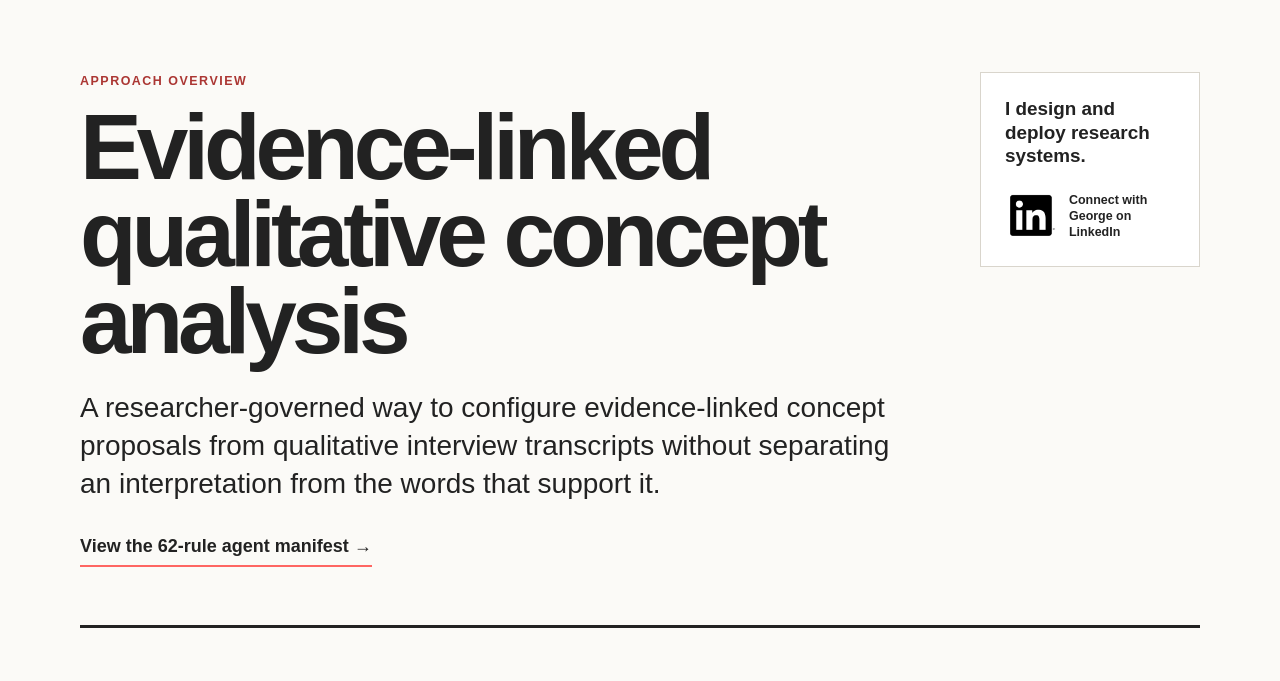
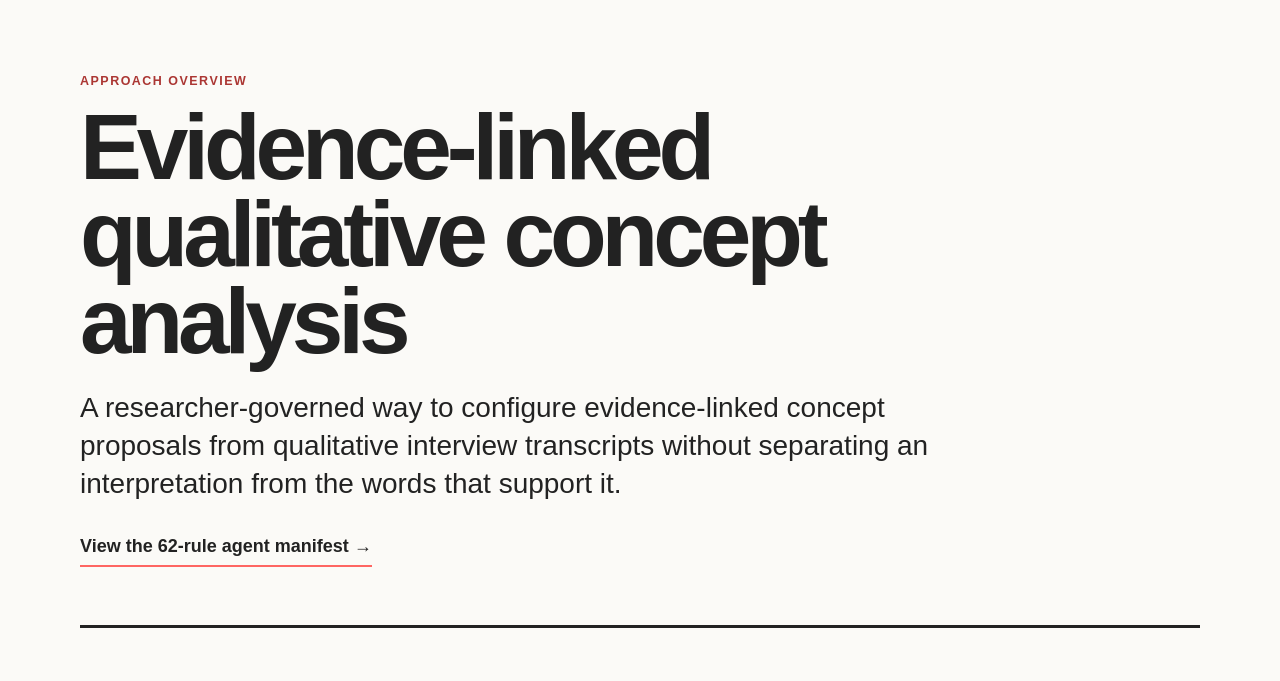
Before and after one commit to geojensen/researchops-ai, a PHP site: page /qualitative-concept-analysis/ in a window 1280 px wide. Shown: the part 119-800 px from the top of the page. Run offline with PHP 8.4, Linux system fonts and the light colour scheme.

Commit message:
Remove misplaced LinkedIn panel

```diff
--- a/css/criteria.css
+++ b/css/criteria.css
@@ -49,11 +49,8 @@ footer {
 }
 
 .page-header {
-    display: grid;
-    grid-template-columns: minmax(0, 850px) 220px;
-    gap: clamp(32px, 5vw, 64px);
+    max-width: 850px;
     padding-block: 72px 58px;
-    align-items: start;
 }
 
 .eyebrow {
@@ -86,7 +83,7 @@ h1 {
     line-height: 1.35;
 }
 
-.page-intro > p:not(.eyebrow):not(.standfirst):not(.page-link) {
+.page-header > p:not(.eyebrow):not(.standfirst):not(.page-link) {
     max-width: 760px;
     color: var(--muted);
 }
@@ -107,43 +104,6 @@ h1 {
 .page-link a:hover,
 .page-link a:focus-visible {
     color: var(--accent-dark);
-}
-
-.profile-contact {
-    padding: 24px;
-    background: var(--surface);
-    border: 1px solid var(--line);
-}
-
-.profile-contact > p {
-    margin-bottom: 22px;
-    font-size: 1.18rem;
-    font-weight: 700;
-    line-height: 1.25;
-}
-
-.profile-contact a {
-    display: flex;
-    align-items: center;
-    gap: 12px;
-    color: var(--ink);
-    font-size: 0.78rem;
-    font-weight: 700;
-    line-height: 1.3;
-    text-decoration: none;
-}
-
-.profile-contact a:hover,
-.profile-contact a:focus-visible {
-    color: var(--accent-dark);
-}
-
-.profile-contact img {
-    display: block;
-    width: 52px;
-    height: 52px;
-    flex: 0 0 52px;
-    background: #ffffff;
 }
 
 .totals {
@@ -316,16 +276,6 @@ footer a {
     color: var(--ink);
 }
 
-@media (max-width: 900px) {
-    .page-header {
-        grid-template-columns: 1fr;
-    }
-
-    .profile-contact {
-        max-width: 360px;
-    }
-}
-
 @media (max-width: 820px) {
     .page-header {
         padding-block: 48px;
--- a/qualitative-concept-analysis/index.html
+++ b/qualitative-concept-analysis/index.html
@@ -17,19 +17,10 @@
 
 <main>
     <header class="page-header">
-        <div class="page-intro">
-            <p class="eyebrow">Approach overview</p>
+        <p class="eyebrow">Approach overview</p>
             <h1>Evidence-linked qualitative concept analysis</h1>
             <p class="standfirst">A researcher-governed way to configure evidence-linked concept proposals from qualitative interview transcripts without separating an interpretation from the words that support it.</p>
-            <p class="page-link"><a href="/qualitative-analysis-agent-manifest/">View the 62-rule agent manifest →</a></p>
-        </div>
-        <aside class="profile-contact" aria-label="George Jensen">
-            <p>I design and deploy research systems.</p>
-            <a href="https://www.linkedin.com/in/geojensen/" target="_blank" rel="noopener noreferrer">
-                <img src="/img/linkedin.png" alt="" width="176" height="176">
-                <span>Connect with George on LinkedIn</span>
-            </a>
-        </aside>
+        <p class="page-link"><a href="/qualitative-analysis-agent-manifest/">View the 62-rule agent manifest →</a></p>
     </header>
 
     <div class="answers">
```
Also changed, not shown: qualitative-analysis-agent-manifest/index.html (+2 -11 lines), spec/site.spec.mjs (+3 -15 lines), img/linkedin.png (deleted).
